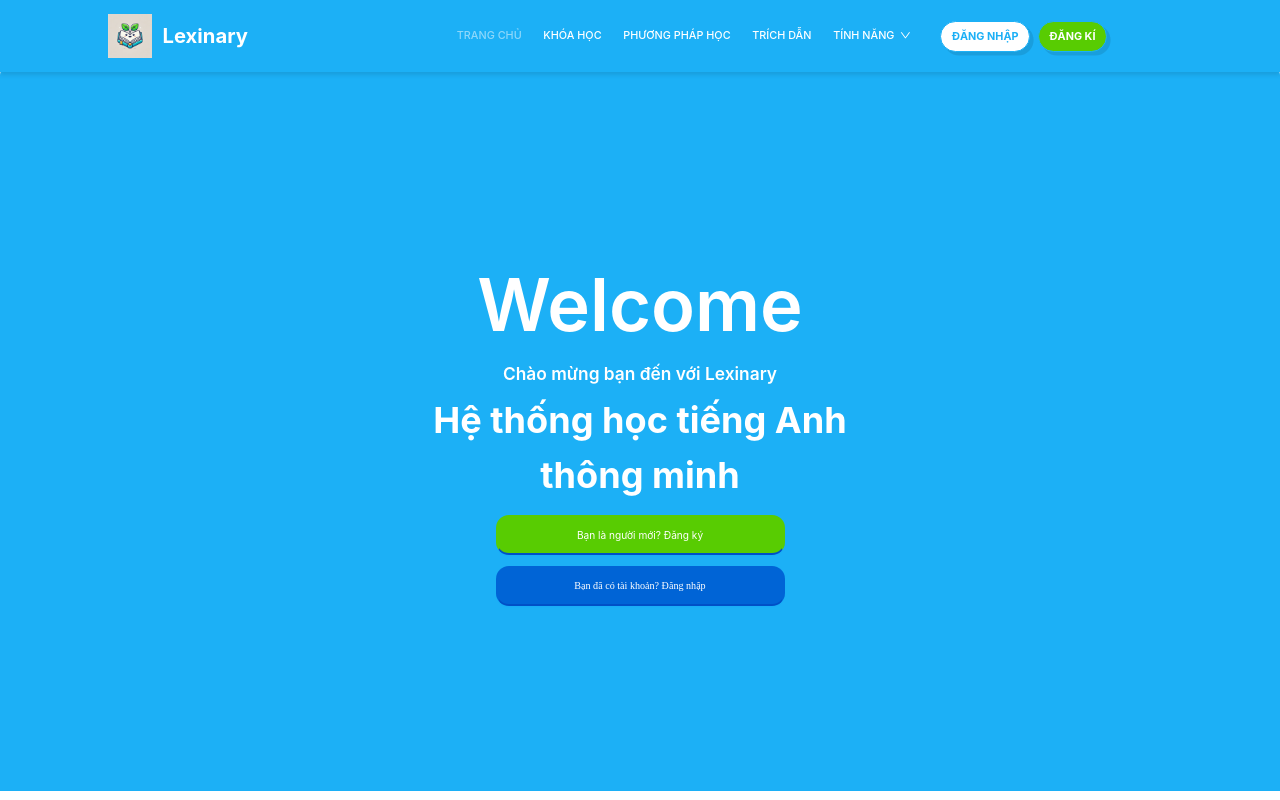
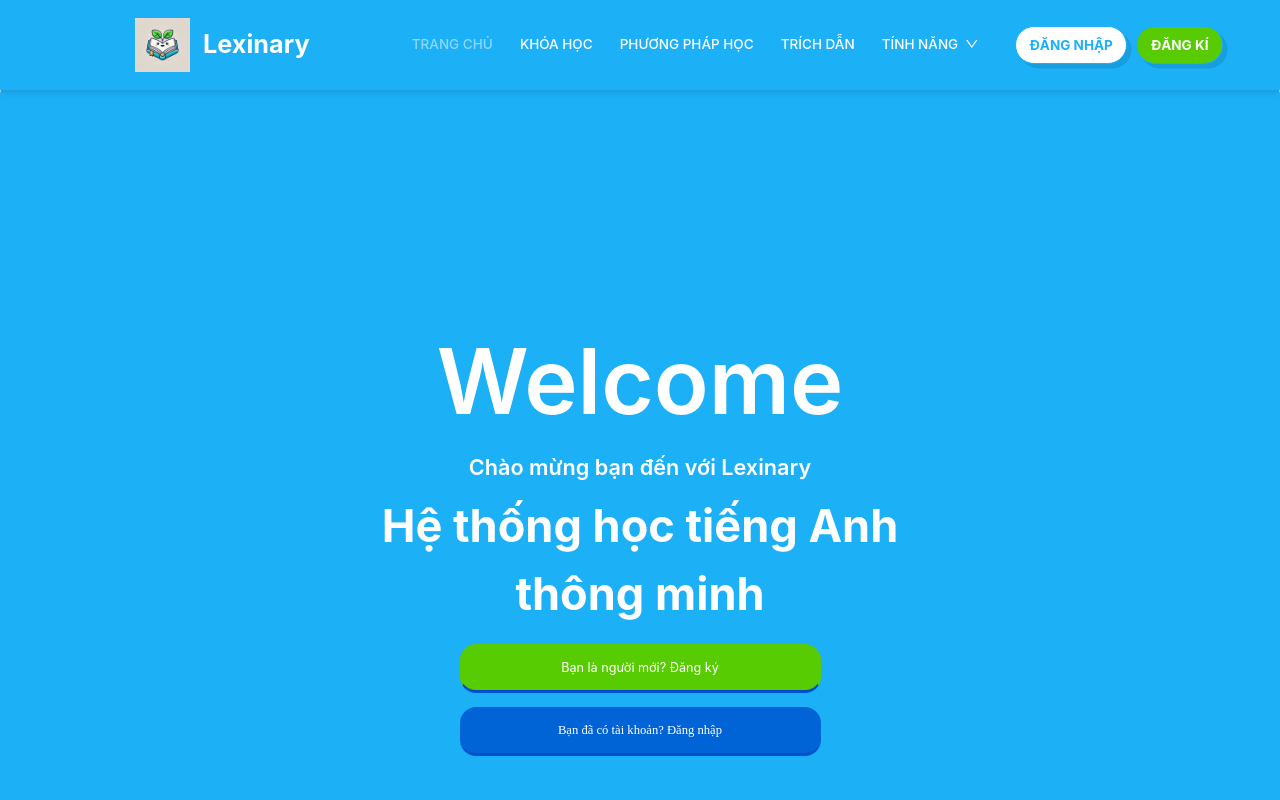
Before and after one commit to NgoHuy05/lexinary, a React (Create React App) app in the folder frontend/: page / in a window 1280 px wide. Shown: the top 800 px of the page. Built offline with nearby package versions, Linux system fonts and the light colour scheme; no server answers.

Commit message:
fix zoom

```diff
--- a/frontend/src/index.css
+++ b/frontend/src/index.css
@@ -5,7 +5,7 @@ html, body {
   min-height: 100vh;
   overflow-x: hidden;
   overflow-y: auto;
-  zoom: 85%;
+  zoom: 95%;
   box-sizing: border-box;
   font-family: 'Poppins', sans-serif;
 }
```
